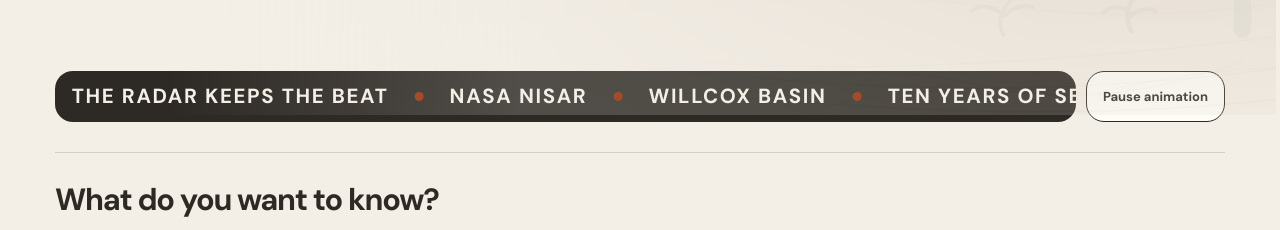
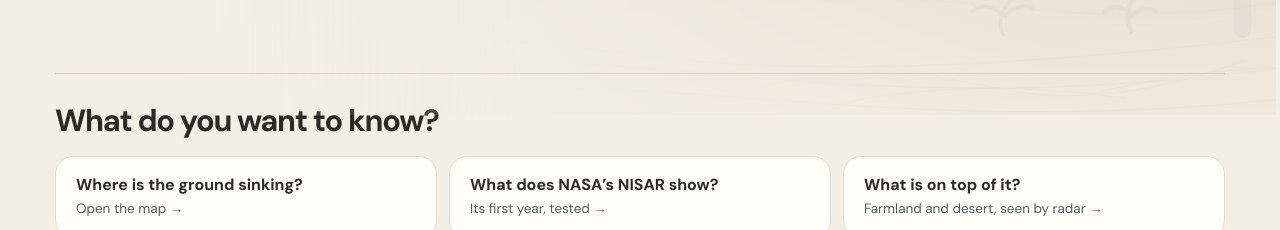
Before and after one commit to mansi200304/NASA-Hackathon, a plain HTML site: page web/index.html in a window 1280 px wide. Shown: the part 714-944 px from the top of the page. Drawn offline with Linux system fonts and the light colour scheme.

Commit message:
Remove the scrolling word band and its pause button from the overview

```diff
--- a/web/design-system.css
+++ b/web/design-system.css
@@ -608,12 +608,6 @@ details.more-block>p.overview-proof-qualifier{margin-top:12px}
 .page-footer a{color:var(--rust)}
 
 /* ---- Scroll motion. Decorative; classes are added by motion.js only after everything is wired, and never for reduced motion. Palette: the existing tokens. ---- */
-.ticker{overflow:hidden;background:var(--ink);color:var(--canvas);border-radius:var(--edge-radius);margin:6px 0 30px;padding:15px 0}
-.ticker-track{display:flex;align-items:center;gap:26px;width:max-content;white-space:nowrap;padding-left:26px;animation:fx-ticker 38s linear infinite}
-.ticker:hover .ticker-track{animation-play-state:paused}
-.ticker span{font:750 clamp(15px,1.6vw,21px)/1 var(--sans);letter-spacing:.08em;text-transform:uppercase}
-.ticker i{display:inline-block;width:9px;height:9px;border-radius:50%;background:var(--rust);flex:none}
-@keyframes fx-ticker{to{transform:translateX(-50%)}}
 .scroll-progress{position:fixed;top:0;left:0;width:100%;height:3px;background:var(--rust);transform-origin:0 50%;transform:scaleX(0);z-index:4000;pointer-events:none}
 .scroll-fx .w{opacity:.26;transition:opacity .35s ease}
 .scroll-fx .w.on{opacity:1}
@@ -621,8 +615,8 @@ details.more-block>p.overview-proof-qualifier{margin-top:12px}
 .scroll-fx .fx-reveal.fx-in{opacity:1;transform:none}
 .scroll-fx.views-on [data-view].is-active{animation:fx-view .55s ease both}
 @keyframes fx-view{from{opacity:0}to{opacity:1}}
-@media(prefers-reduced-motion:reduce){.ticker-track{animation:none}.scroll-progress{display:none}.scroll-fx .w{opacity:1}.scroll-fx .fx-reveal,.scroll-fx .fx-mask{opacity:1;transform:none;clip-path:none;transition:none}.scroll-fx.views-on [data-view].is-active{animation:none}}
-@media print{.ticker,.scroll-progress{display:none}.scroll-fx .w{opacity:1}.scroll-fx .fx-reveal,.scroll-fx .fx-mask{opacity:1;transform:none;clip-path:none}}
+@media(prefers-reduced-motion:reduce){.scroll-progress{display:none}.scroll-fx .w{opacity:1}.scroll-fx .fx-reveal,.scroll-fx .fx-mask{opacity:1;transform:none;clip-path:none;transition:none}.scroll-fx.views-on [data-view].is-active{animation:none}}
+@media print{.scroll-progress{display:none}.scroll-fx .w{opacity:1}.scroll-fx .fx-reveal,.scroll-fx .fx-mask{opacity:1;transform:none;clip-path:none}}
 /* Navigation: one style for every item. It had mixed a dark link, an orange link (Evidence), a dark pill (Study regions) and a bold button (Resources).
    Same font, size, weight and colour for all; the current view is marked with a rust underline. */
 .masthead nav>a[href],.masthead nav>button[type]{font:600 13px/1.25 var(--sans);letter-spacing:0;color:var(--ink);background:none;border:0;border-bottom:2px solid transparent;border-radius:0;box-shadow:none;transform:none;padding:9px 1px;text-decoration:none;white-space:nowrap}
@@ -671,15 +665,6 @@ details.more-block>p.overview-proof-qualifier{margin-top:12px}
 .overview-rings{position:relative}
 .si-badge{position:absolute;left:50%;bottom:16%;transform:translateX(-50%);font:700 12px/1 var(--sans);letter-spacing:.03em;color:var(--canvas);background:rgba(45,42,37,.86);border-radius:999px;padding:6px 11px;white-space:nowrap;z-index:2}
 .page-footer .si-note{color:var(--ink)}
-/* ---- Pause control for the moving ticker and hero animation (WCAG 2.2.2) ---- */
-.ticker-wrap{display:flex;align-items:stretch;gap:10px;margin:6px 0 30px}
-.ticker-wrap .ticker{flex:1;min-width:0;margin:0}
-.motion-toggle{flex:none;min-height:44px;padding:0 16px;border:1.5px solid var(--ink);border-radius:var(--edge-radius);background:var(--paper);color:var(--ink);font:700 13px/1.2 var(--sans);cursor:pointer}
-.motion-toggle:hover{background:var(--ink);color:var(--canvas)}
-.motion-toggle[aria-pressed=true]{background:var(--rust);border-color:var(--rust);color:#fff}
-html.motion-paused .ticker-track{animation-play-state:paused}
-@media(prefers-reduced-motion:reduce){.motion-toggle{display:none}}
-@media(max-width:560px){.ticker-wrap{flex-direction:column}.motion-toggle{align-self:flex-start}}
 /* For-planners tab */
 .plan-guide{background:var(--paper);border:1px solid #e3ddd3;border-radius:var(--edge-radius);padding:24px 26px;margin:24px 0 0}
 .plan-guide h3{font:730 20px/1.3 var(--sans);letter-spacing:-.02em;margin:0 0 12px;color:var(--ink)}
--- a/web/index.html
+++ b/web/index.html
@@ -101,15 +101,6 @@
         </div>
         <span class="overview-visual-label">ARIZONA / ONE SHARED LANDSCAPE</span>
       </div>
-    </div>
-    <div class="ticker-wrap">
-    <div class="ticker" aria-hidden="true">
-      <div class="ticker-track">
-        <span>The desert sinks</span><i></i><span>The radar keeps the beat</span><i></i><span>NASA NISAR</span><i></i><span>Willcox basin</span><i></i><span>Ten years of Sentinel-1</span><i></i><span>Groundwater</span><i></i>
-        <span>The desert sinks</span><i></i><span>The radar keeps the beat</span><i></i><span>NASA NISAR</span><i></i><span>Willcox basin</span><i></i><span>Ten years of Sentinel-1</span><i></i><span>Groundwater</span><i></i>
-      </div>
-    </div>
-    <button type="button" class="motion-toggle" aria-pressed="false">Pause animation</button>
     </div>
     <nav class="quick-answers" aria-labelledby="quick-title">
       <h2 id="quick-title">What do you want to know?</h2>
```
Also changed, not shown: web/tests/model.test.mjs (+3 -9 lines).
